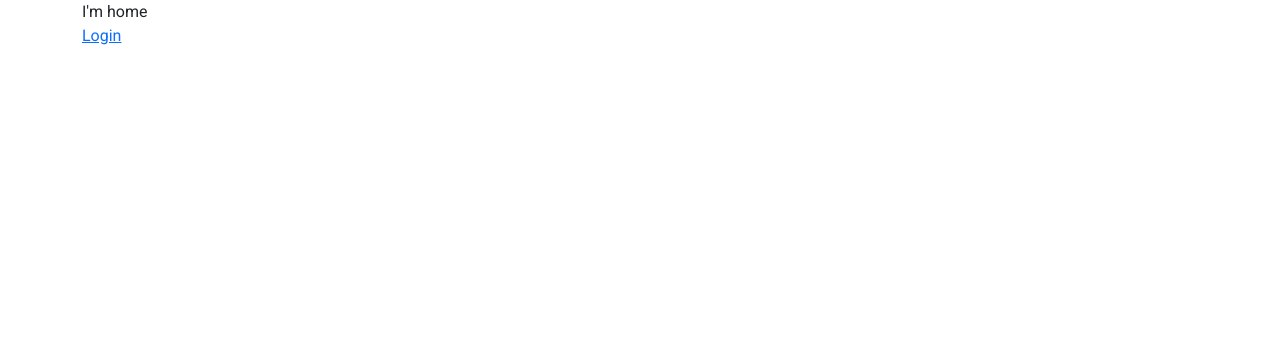
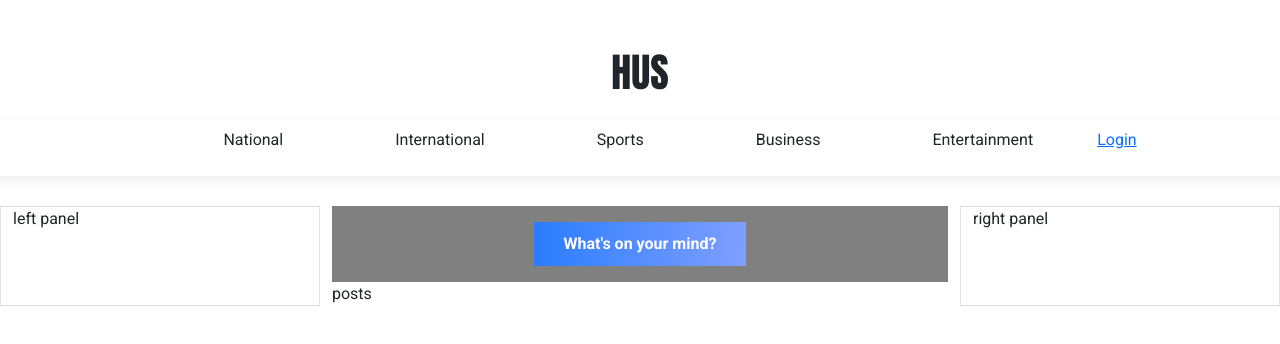
Before and after one commit to hankevin0618/hus, a React (Create React App) app: page /#/ in a window 1280 px wide. Shown: the top 344 px of the page. Built offline with nearby package versions, Linux system fonts and the light colour scheme; no server answers; a web font is replaced by a local one.

Commit message:
Home page

```diff
--- /dev/null
+++ b/src/components/Header.js
@@ -0,0 +1,30 @@
+import { Link } from "react-router-dom";
+import { authService } from "../myBase"
+
+const Header = ({ isLoggedIn }) => {
+    const onLogout = () => {
+        authService.signOut()
+        window.location.reload()
+    }
+    return (
+        <header className="row">
+            <h1 className="text-center mt-5">HUS</h1>
+            <nav className="col-12 d-md-flex mt-3 justify-content-center">
+                <ul className="d-md-flex">
+                    <li className="mx-5 p-2" >National</li>
+                    <li className="mx-5 p-2" >International</li>
+                    <li className="mx-5 p-2" >Sports</li>
+                    <li className="mx-5 p-2" >Business</li>
+                    <li className="mx-5 p-2" >Entertainment</li>
+                </ul>
+                {isLoggedIn
+                    ? <button onClick={onLogout}>Logout</button>
+                    : <Link to="/login" className="p-2" >Login</Link>
+                }
+
+            </nav>
+        </header>
+    )
+}
+
+export default Header;
--- /dev/null
+++ b/src/components/Posts/PostFactory.js
@@ -0,0 +1,12 @@
+const PostFactory = ({ setPopPost }) => {
+    return (
+        <div id="post-popup" className="row">
+            <div className="col-12 mt-3">
+                <button onClick={() => setPopPost(false)}>Close</button>
+                <h3>Post Here</h3>
+            </div>
+        </div>
+    )
+}
+
+export default PostFactory;
--- /dev/null
+++ b/src/components/Posts/Posts.js
@@ -0,0 +1,9 @@
+const Posts = () => {
+    return (
+        <div>
+            posts
+        </div>
+    )
+}
+
+export default Posts;
--- a/src/components/Router.js
+++ b/src/components/Router.js
@@ -1,7 +1,8 @@
 import React from 'react'
-import { HashRouter as Router, Route, Switch } from "react-router-dom";
+import { HashRouter as Router, Redirect, Route, Switch } from "react-router-dom";
 import Auth from '../views/Auth';
 import Home from '../views/Home';
+import Header from './Header';
 
 const AppRouter = ({ isLoggedIn, userObj }) => {
 
@@ -9,10 +10,12 @@ const AppRouter = ({ isLoggedIn, userObj }) => {
         <Router>
             <Switch>
                 <Route exact path="/">
-                    <Home />
+                    <Header isLoggedIn={isLoggedIn} />
+                    <Home isLoggedIn={isLoggedIn} />
                 </Route>
                 <Route exact path="/login">
-                    <Auth />
+                    <Auth isLoggedIn={isLoggedIn} />
+                    {isLoggedIn && <Redirect to="/" />}
                 </Route>
             </Switch>
         </Router>
--- a/src/css/App.css
+++ b/src/css/App.css
@@ -74,3 +74,38 @@ select{
     border-bottom: 2px solid white;
     padding-bottom: 4px;
 }
+
+/* Nav */
+
+header nav ul li{
+    list-style: none;
+    font-family: 'Roboto';
+}
+
+header nav{
+    box-shadow: 1px 4px 11px 1px #00000012;
+    margin-bottom: 30px;
+}
+
+/* popup */
+
+.on-popup{
+    width: 100vw;
+    height: 100vh;
+    position: fixed;
+    background-color: #000000b5;
+    top: 0;
+    left: 0;
+    transition: 0.5s;
+}
+
+#post-popup{
+    width: 700px;
+    height: 500px;
+    position: fixed;
+    background-color: white;
+    top: 50px;
+    left:50%;
+    transform: translate(-50%, 0);
+    box-shadow: 2px 1px 9px 5px #00000045;
+}
--- a/src/views/Auth.js
+++ b/src/views/Auth.js
@@ -1,7 +1,7 @@
 import React from 'react';
 import LoginForm from '../components/Login/LoginForm';
 
-const Auth = () => {
+const Auth = ({ isLoggedIn }) => {
 
     return (
         <section id="auth" className="container-fluid">
--- a/src/views/Home.js
+++ b/src/views/Home.js
@@ -1,13 +1,49 @@
-import React from 'react'
-import { Link } from 'react-router-dom'
+import React, { useEffect, useState } from 'react'
+import PostFactory from '../components/Posts/PostFactory';
+import Posts from '../components/Posts/Posts';
 
 
-const Home = () => {
+const Home = ({ isLoggedIn }) => {
+    const [popPost, setPopPost] = useState(false)
+    useEffect(() => {
+        if (isLoggedIn) {
+            if (popPost) {
+                document.querySelector('#dark-bg').classList.add('on-popup')
+            } else {
+                document.querySelector('#dark-bg').classList.remove('on-popup')
+
+            }
+        }
+
+    }, [popPost])
+
+
+    const onPostClick = (e) => {
+        e.preventDefault();
+        setPopPost(true)
+    }
+
     return (
-        <section className="container">
+        <section className="container-fluid">
             <div className="row">
-                <div className="col-md-12">I'm home</div>
-                <Link to="/login">Login</Link>
+                <div className="col-md-3 border">left panel</div>
+                <div className="col-md-6">
+                    <div className="text-center py-3" style={{ backgroundColor: 'grey' }}>
+                        <button onClick={onPostClick}>What's on your mind?</button>
+                        <div id="dark-bg"></div>
+                        {
+                            popPost &&
+                            <>
+                                <PostFactory setPopPost={setPopPost} />
+                            </>
+                        }
+                    </div>
+
+                    <Posts />
+                </div>
+                <div className="col-md-3 border">
+                    right panel
+                </div>
             </div>
         </section>
     )
```
